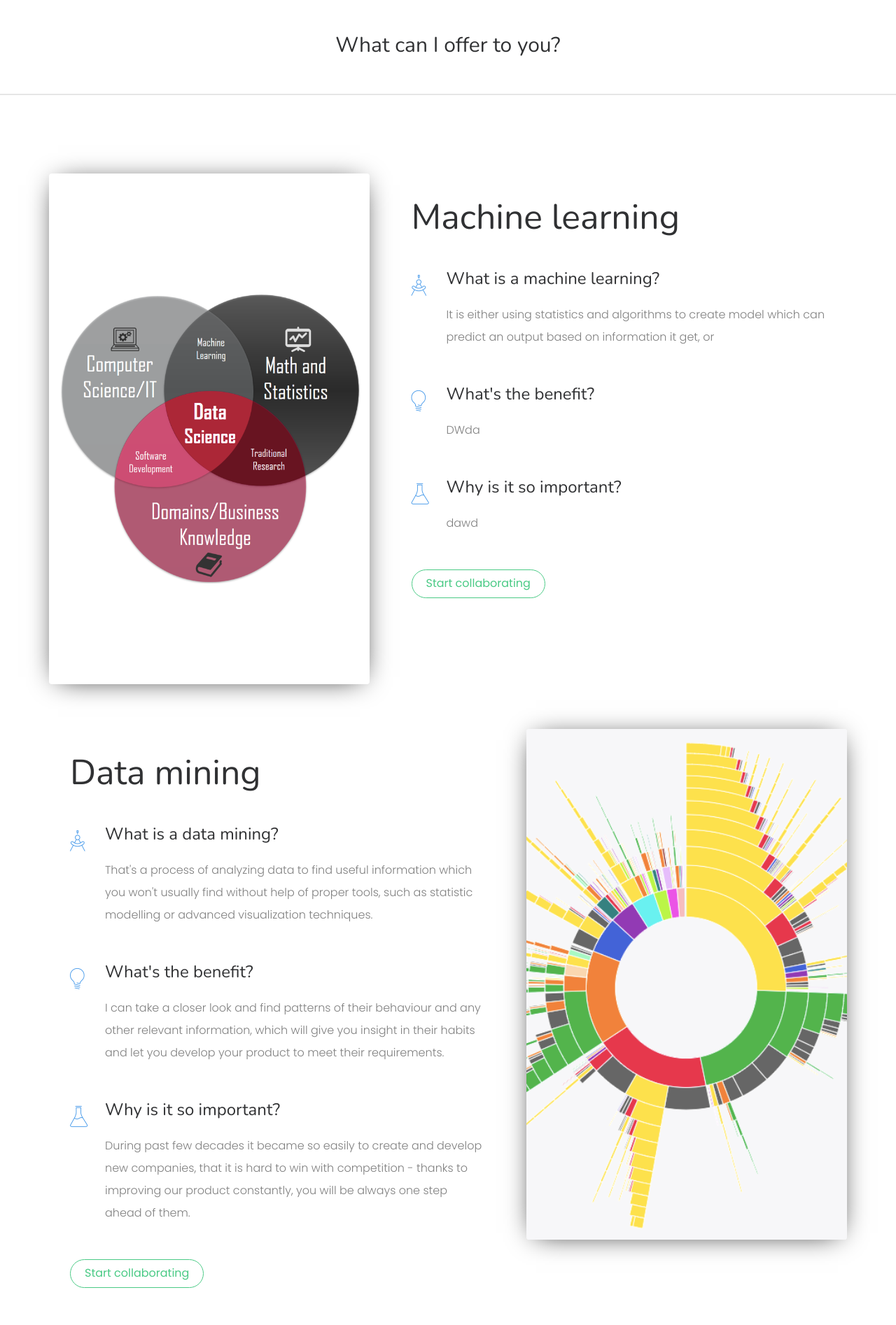
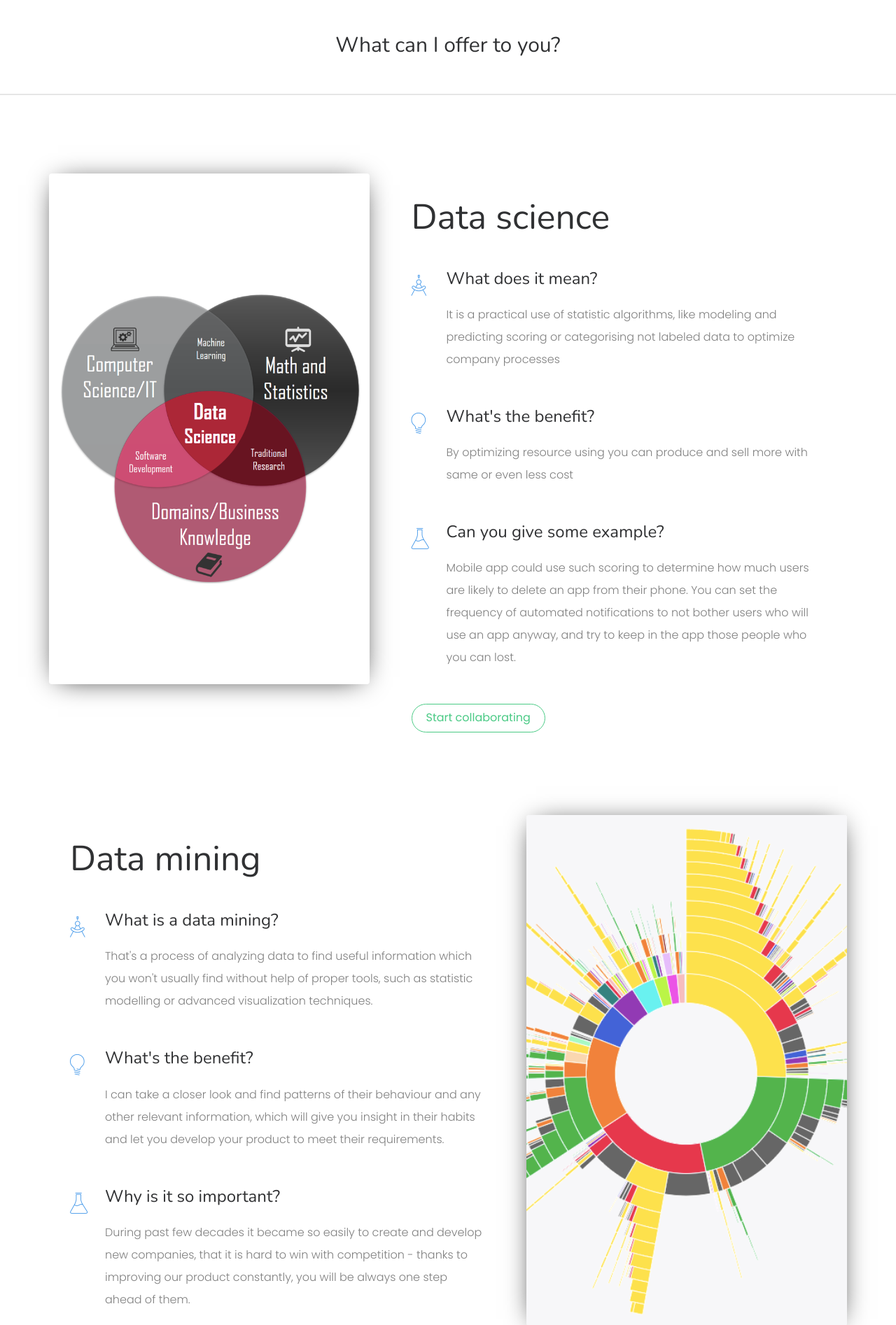
Before and after one commit to slusarczyk41/my_django_website, a Django app: page / in a window 1280 px wide. Shown: the part 1371-3265 px from the top of the page at 70% size. Run offline with Django 3.2, Linux system fonts and the light colour scheme; some libraries are stand-ins or nearby versions; some web fonts are replaced.

Commit message:
Added data science section

```diff
--- a/main_page/templates/main_page/index.html
+++ b/main_page/templates/main_page/index.html
@@ -5,7 +5,7 @@
 	<head>
 	<meta charset="utf-8">
 	<meta http-equiv="X-UA-Compatible" content="IE=edge">
-	<title>unapp Template</title>
+	<title>Modern hippie</title>
 	<meta name="viewport" content="width=device-width, initial-scale=1">
 	<meta name="description" content="" />
 	<meta name="keywords" content="" />
@@ -250,15 +250,16 @@
 					</div>
 					<div class="col-md-7 animate-box">
 						<div class="desc">
-							<h2>Machine learning</h2>
+							<h2>Data science</h2>
 							<div class="features">
 								<span class="icon"><i class="icon-circle-compass"></i></span>
 								<div class="f-desc">
-									<h3>What is a machine learning?</h3>
+									<h3>What does it mean?</h3>
                                     <p>
-                                        It is either using statistics and algorithms to create model
-                                        which can predict an output based on information it get, or
-
+                                        It is a practical use of statistic algorithms,
+                                        like modeling and predicting scoring or
+                                        categorising not labeled data
+                                        to optimize company processes
                                     </p>
 								</div>
 							</div>
@@ -267,16 +268,21 @@
 								<div class="f-desc">
 									<h3>What's the benefit?</h3>
                                     <p>
-                                        DWda
+                                        By optimizing resource using you can produce and
+                                        sell more with same or even less cost
                                     </p>
 								</div>
 							</div>
 							<div class="features">
 								<span class="icon"><i class="icon-beaker"></i></span>
 								<div class="f-desc">
-                                    <h3>Why is it so important?</h3>
+                                    <h3>Can you give some example?</h3>
 									<p>
-                                        dawd
+                                        Mobile app could use such scoring to determine how much
+                                        users are likely to delete an app from their phone.
+                                        You can set the frequency of automated notifications
+                                        to not bother users who will use an app anyway, and try to
+                                        keep in the app those people who you can lost.
                                     </p>
 								</div>
 							</div>
@@ -334,23 +340,35 @@
 					</div>
 					<div class="col-md-7 animate-box">
 						<div class="desc">
-							<h2>Stock market algorithms</h2>
+							<h2>Algorithmic trading</h2>
 							<div class="features">
 								<span class="icon"><i class="icon-lightbulb"></i></span>
 								<div class="f-desc">
-									<p>Why did I chose it?</p>
+									<h3>What is an algo-trading?</h3>
+                                    <p>
+                                        It means that instead of keeping an eye at charts and
+
+                                    </p>
 								</div>
 							</div>
 							<div class="features">
 								<span class="icon"><i class="icon-circle-compass"></i></span>
 								<div class="f-desc">
-									<p>What can it gives you</p>
+									<h3>What's the benefit?</h3>
+                                    <p>
+                                        The weakest thing in trading are emotions.
+                                    </p>
 								</div>
 							</div>
 							<div class="features">
 								<span class="icon"><i class="icon-beaker"></i></span>
 								<div class="f-desc">
-									<p>What I did so far in this </p>
+									<h3>Why won't you earn money on it?</h3>
+                                    <p>
+                                        I can take a closer look and find patterns of their behaviour and
+                                        any other relevant information, which will give you insight in
+                                        their habits and let you develop your product to meet their requirements.
+                                    </p>
 								</div>
 							</div>
 							<p><a href="#" class="btn btn-primary btn-outline with-arrow">Start collaborating <i class="icon-arrow-right3"></i></a></p>
```
Also changed, not shown: 1 other file.
